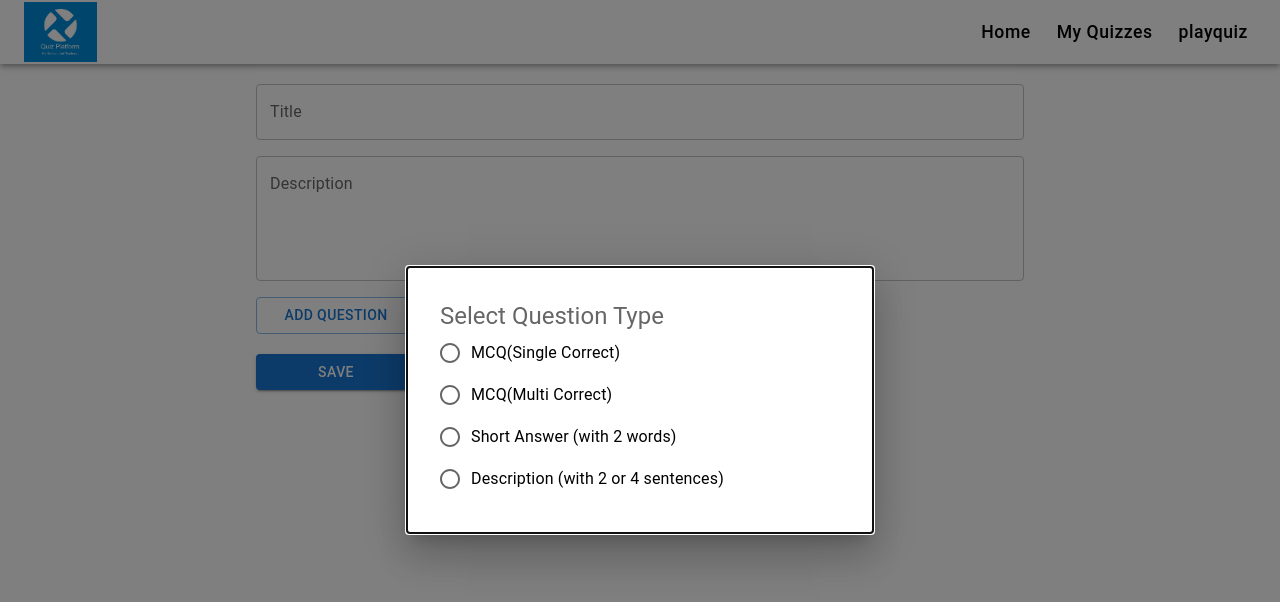
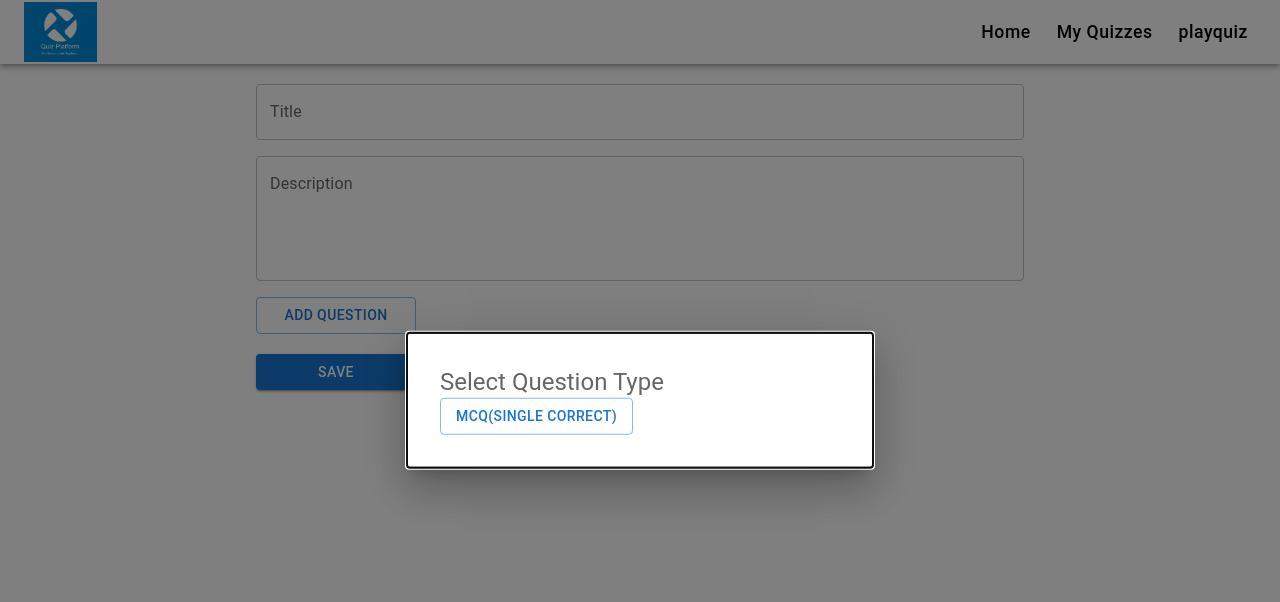
Before and after one commit to yanil8068/Quiz-Platform, a React (Create React App) app: page /new in a window 1280 px wide. Shown: the top 602 px of the page. Built offline with nearby package versions, Linux system fonts and the light colour scheme.

Commit message:
CreateQuiz Modal edited

```diff
--- a/src/components/CreateQuiz.js
+++ b/src/components/CreateQuiz.js
@@ -51,9 +51,18 @@ const Form = ({ editFormVisibility }) => {
 
   const handleClosee = () => setOpenn(false);
 
-  const handleRadioChangee = (event) => {
-    setSelectedOption(event.target.value);
-    if (event.target.value === "MCQ(Single Correct)") {
+  // const handleRadioChangee = (event) => {
+  //   setSelectedOption(event.target.value);
+  //   if (event.target.value === "MCQ(Single Correct)") {
+  //     handleClosee();
+  //   } else {
+  //     setSingleMcq(false);
+  //     handleClosee();
+  //   }
+  // };
+  const handleButtonClick = (option) => {
+    setSelectedOption(option);
+    if (option === "MCQ(Single Correct)") {
       handleClosee();
     } else {
       setSingleMcq(false);
@@ -241,7 +250,7 @@ const Form = ({ editFormVisibility }) => {
       >
         <Fade in={openn}>
           <Box sx={style}>
-            <FormControl>
+            {/* <FormControl>
               <FormLabel id="demo-radio-buttons-group-label">
                 <Typography id="modal-modal-title" variant="h5" component="h2">
                   Select Question Type
@@ -273,6 +282,58 @@ const Form = ({ editFormVisibility }) => {
                   label="Description (with 2 or 4 sentences)"
                 />
               </RadioGroup>
+            </FormControl> */}
+            <FormControl>
+              <FormLabel id="demo-radio-buttons-group-label">
+                <Typography id="modal-modal-title" variant="h5" component="h2">
+                  Select Question Type
+                </Typography>
+              </FormLabel>
+              <div>
+                <Button
+                  variant={
+                    selectedOption === "MCQ(Single Correct)"
+                      ? "contained"
+                      : "outlined"
+                  }
+                  onClick={() => handleButtonClick("MCQ(Single Correct)")}
+                >
+                  MCQ(Single Correct)
+                </Button>
+                {/* had created options for other quiz type as well but will show it when those quiz type will be implemented as well */}
+                {/* <Button
+                  variant={
+                    selectedOption === "MCQ(Multi Correct)"
+                      ? "contained"
+                      : "outlined"
+                  }
+                  onClick={() => handleButtonClick("MCQ(Multi Correct)")}
+                >
+                  MCQ(Multi Correct)
+                </Button>
+                <Button
+                  variant={
+                    selectedOption === "ShortAnswer(with 2 words)"
+                      ? "contained"
+                      : "outlined"
+                  }
+                  onClick={() => handleButtonClick("ShortAnswer(with 2 words)")}
+                >
+                  Short Answer (with 2 words)
+                </Button>
+                <Button
+                  variant={
+                    selectedOption === "Description(with 2 or 4 sentences)"
+                      ? "contained"
+                      : "outlined"
+                  }
+                  onClick={() =>
+                    handleButtonClick("Description(with 2 or 4 sentences)")
+                  }
+                >
+                  Description (with 2 or 4 sentences)
+                </Button> */}
+              </div>
             </FormControl>
           </Box>
         </Fade>
```
